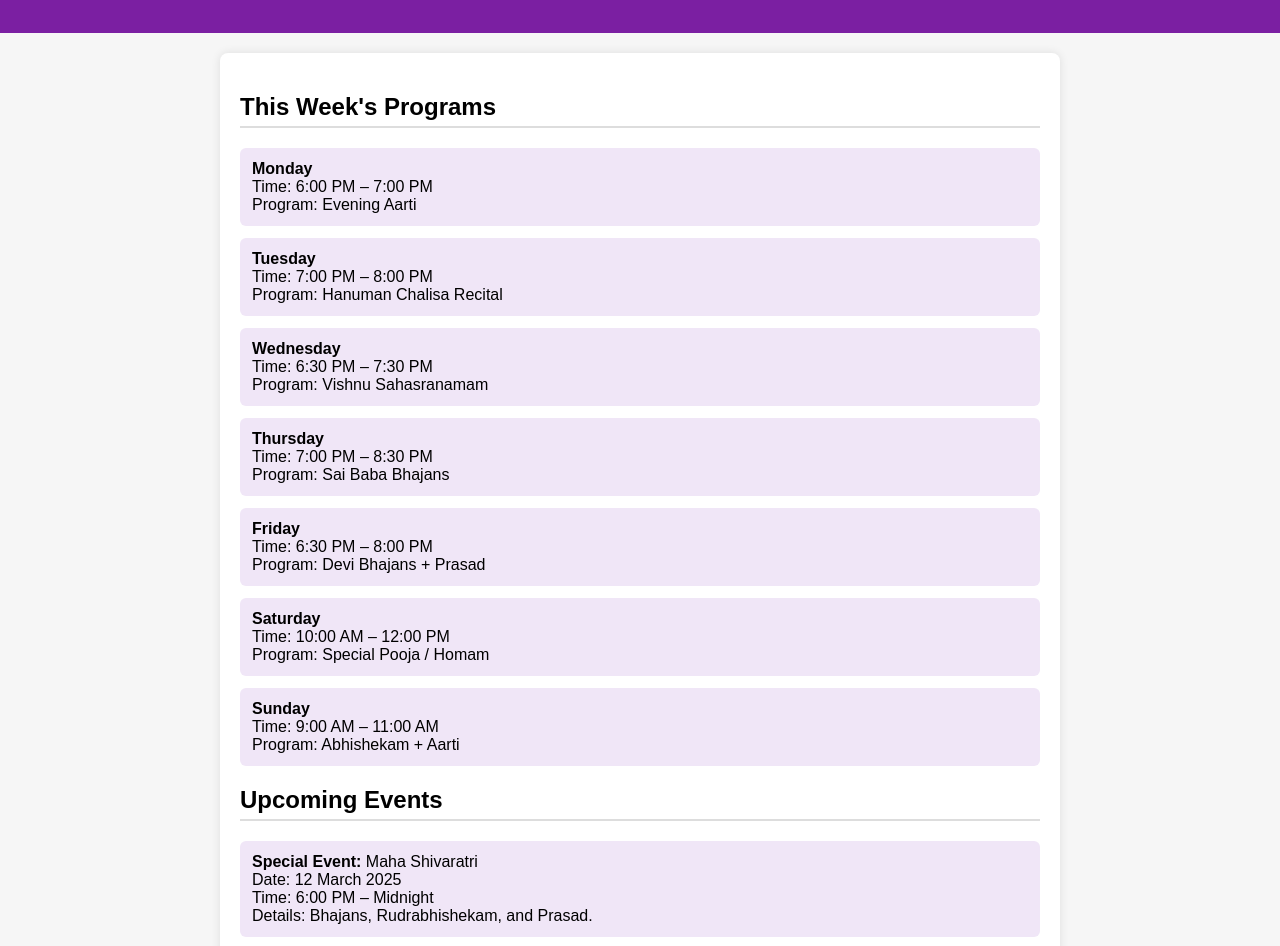
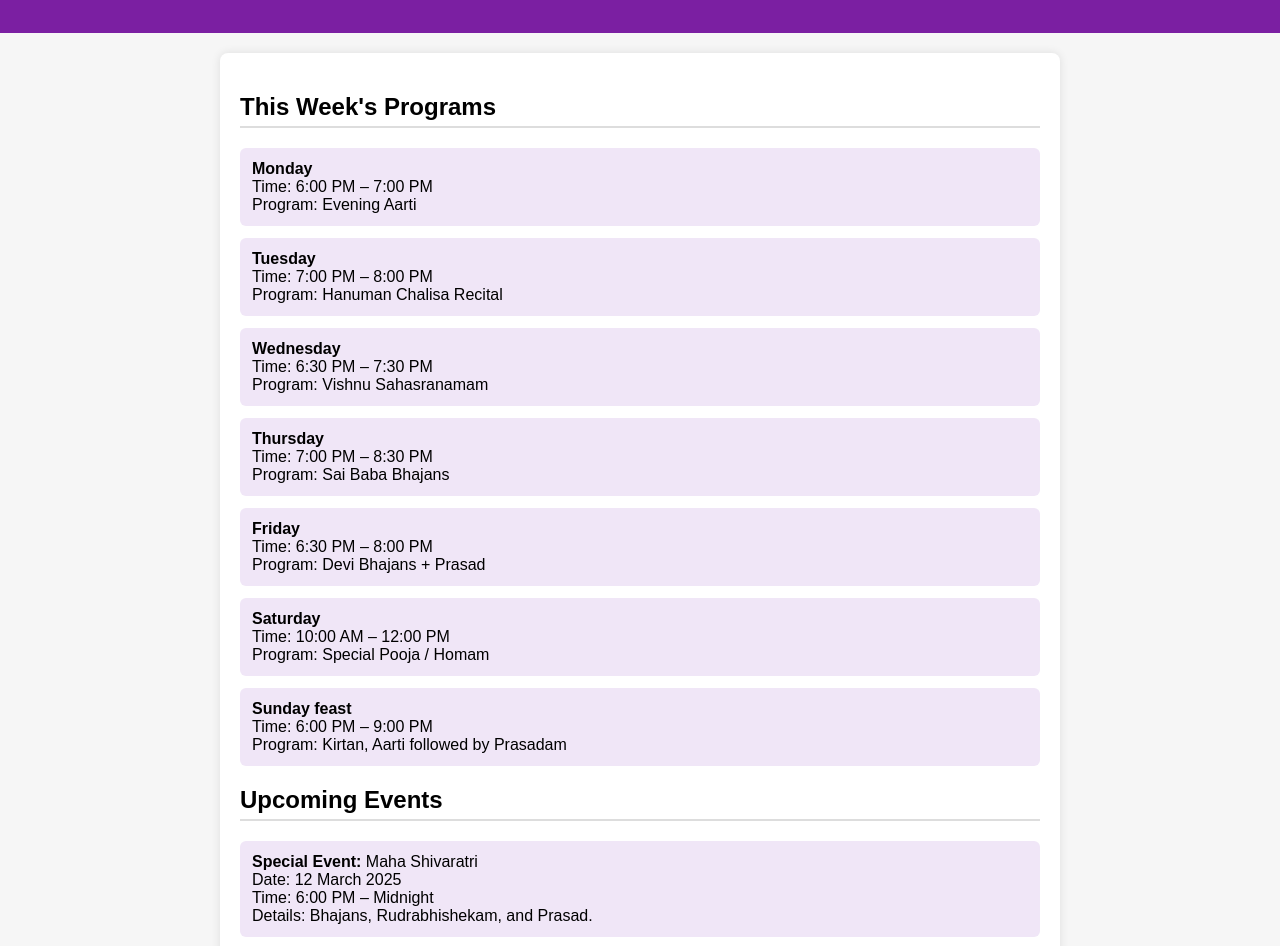
Before and after one commit to hariinnamuris-byte/whatsupp, a plain HTML site: page index.html in a window 1280 px wide. Shown: the part 121-1067 px from the top of the page. Drawn offline with Linux system fonts and the light colour scheme.

Commit message:
Update index.html

```diff
--- a/index.html
+++ b/index.html
@@ -90,9 +90,9 @@
     </div>
 
     <div class="program">
-      <strong>Sunday</strong><br />
-      Time: 9:00 AM – 11:00 AM<br />
-      Program: Abhishekam + Aarti
+      <strong>Sunday feast</strong><br />
+      Time: 6:00 PM – 9:00 PM<br />
+      Program: Kirtan, Aarti followed by Prasadam
     </div>
 
     <h2>Upcoming Events</h2>
```
